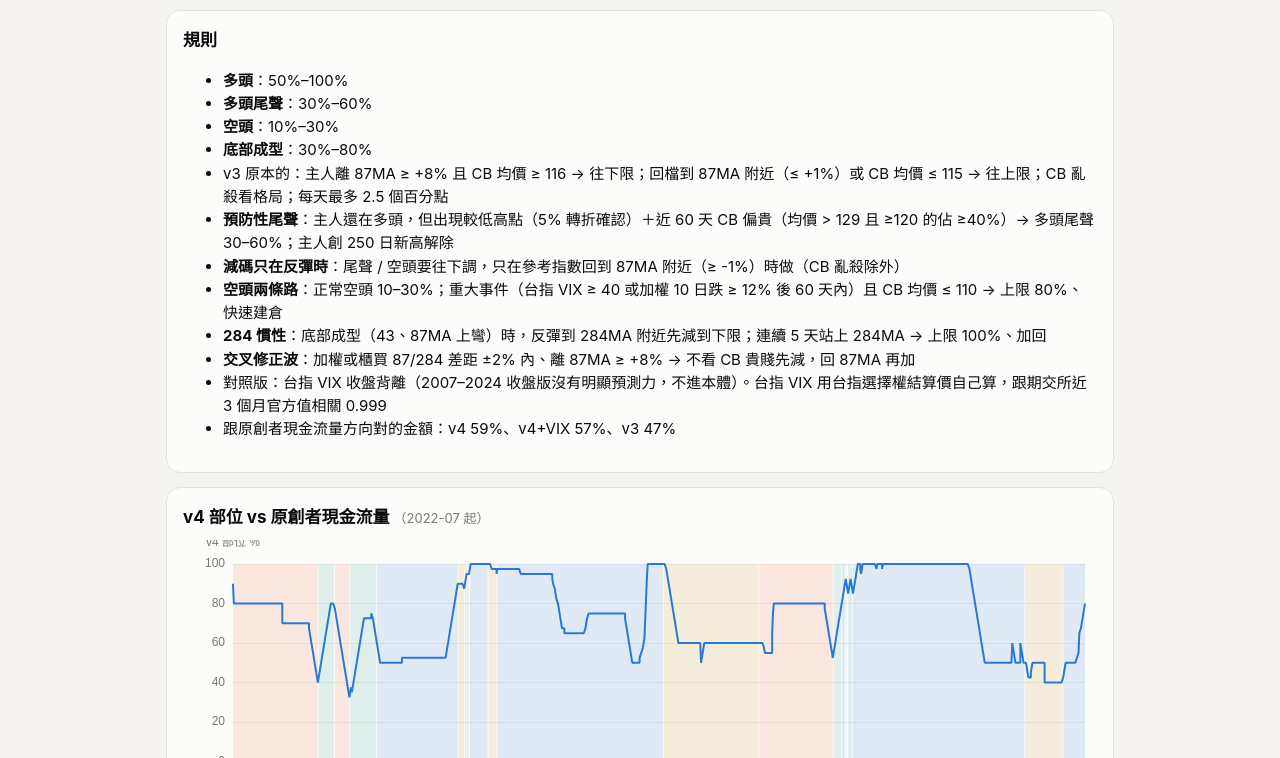
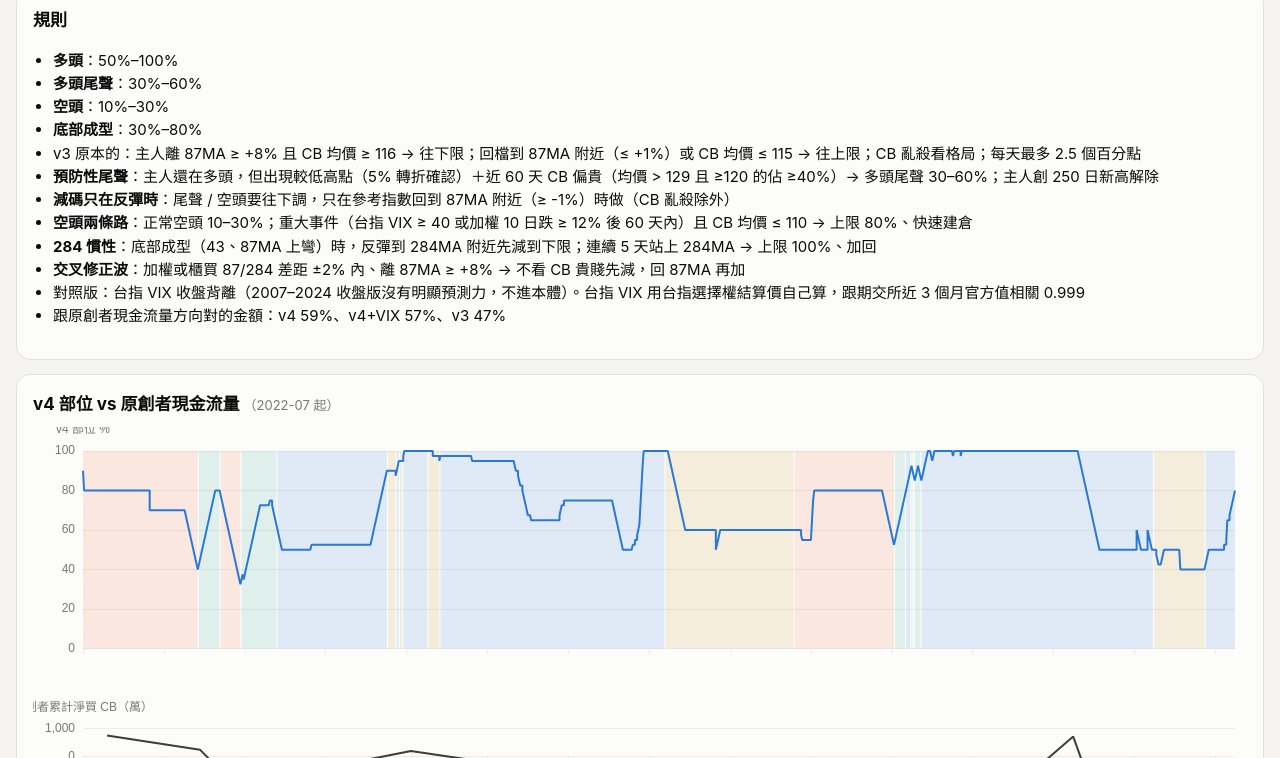
Before and after one commit to donaireirene549-ctrl/trend-radar-report, a plain HTML site: page v4_backtest.html in a window 1280 px wide. Shown: the part 100-858 px from the top of the page. Drawn offline with nearby package versions, Linux system fonts and the light colour scheme.

Commit message:
v4 backtest css

```diff
--- a/v4_backtest.html
+++ b/v4_backtest.html
@@ -48,7 +48,7 @@ td,th{padding:6px;border-bottom:1px solid var(--line);text-align:left;white-spac
 .conds li i{flex:none;width:12px;height:12px;border-radius:50%;margin-top:5px;border:2px solid var(--line)}
 .conds li.lit.red i{background:var(--s2);border-color:var(--s2)}.conds li.lit.blue i{background:var(--s1);border-color:var(--s1)}
 nav.arch{display:flex;flex-wrap:wrap;gap:6px}nav.arch a{font-size:13px;color:var(--ink2)}
-:root{--s3:#c98a12;--s4:#1f9e89}.sw.s3{background:var(--s3)}.sw.s4{background:var(--s4)}h3{font-size:15px;margin:14px 0 6px}.chart.tall{height:520px}</style></head><body><main>
+:root{--s3:#c98a12;--s4:#1f9e89}.sw.s3{background:var(--s3)}.sw.s4{background:var(--s4)}h3{font-size:15px;margin:14px 0 6px}.chart.tall{height:520px}main,.card{max-width:100%;min-width:0;overflow-wrap:anywhere}ul{padding-left:20px}</style></head><body><main>
 <h1>v4 原創者流程版</h1>
 <div class="mute">v3 + 用戶補充的預防性尾聲、反彈才減、空頭兩條路、284 慣性、交叉修正波。規則事先寫死、不調參。
 t 收盤訊號 → t+1 收盤成交、含成本。lookahead_check：✅ 通過</div>
```
